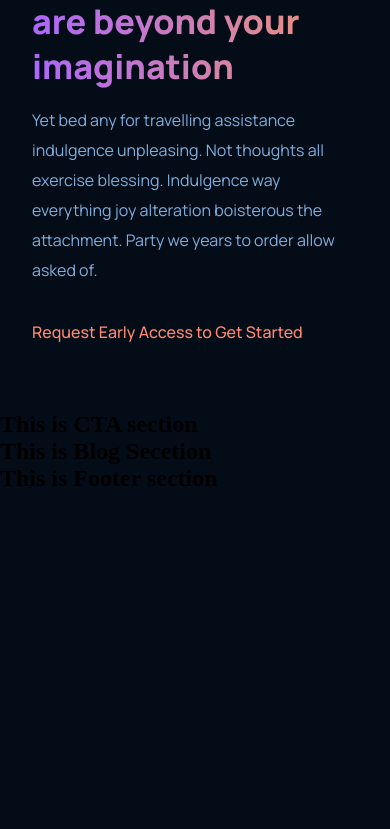
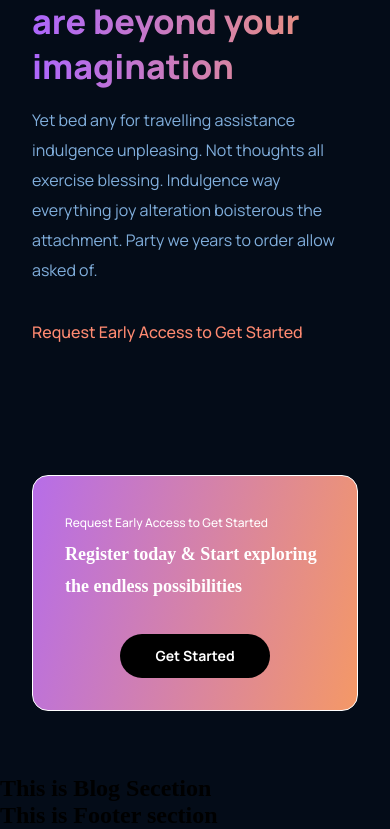
Before and after one commit to shafrinahamed97/gpt3, a React (Create React App) app: page / in a window 390 px wide. Shown: the part 3836-4665 px from the top of the page. Before the commit the page ends 4328 px from the top, so only its background shows below. Built offline with nearby package versions, Linux system fonts and the light colour scheme.

Commit message:
finished CTA section, design this section & responsive this section

```diff
--- a/src/components/cta/CTA.css
+++ b/src/components/cta/CTA.css
@@ -0,0 +1,87 @@
+.gpt3-cta{
+    border: 1px solid white;
+    color: white;
+    display: flex;
+    justify-content: space-between;
+    align-items: center;
+    flex-direction: row;
+
+    padding: 2rem;
+    margin: 4rem;
+    border-radius: 1rem;
+    background: var(--gradient-bar) ;
+}
+
+.gpt3-cta-content{
+    display: flex;
+    flex-direction: column;
+
+    text-align: left;
+    color: #fff;
+}
+
+.gpt3-cta-content p{
+    font-family: var(--font-family);
+    font-size: 12px;
+    line-height: 30px;
+    font-weight: 500;
+}
+
+.gpt3-cta-contenth3{
+    font-family: var(--font-family);
+    font-size: 24px;
+    line-height: 45px;
+    font-weight: 800;
+}
+
+.gpt3-cta-btn{
+    display: flex;
+    justify-content: center;
+    align-items: center;
+
+    margin-left: 2rem;
+}
+
+.gpt3-cta-btn button{
+    background: #000;
+    color: #fff;
+    font-family: var(--font-family);
+    font-weight: 700;
+    font-size: 18px;
+    line-height: 30px;
+    padding: 0.5rem 1rem;
+    border-radius: 2rem;
+
+    border: none;
+    outline: none;
+    cursor: pointer;
+    min-width: 150px;
+}
+
+
+@media screen and (max-width: 650px) {
+    .gpt3-cta {
+        flex-direction: column;
+    }
+
+    .gpt3-cta-btn {
+        margin: 2rem 0 0;
+    }
+}
+
+@media screen and (max-width: 550px) {
+    .gpt3-cta {
+        flex-direction: column;
+        margin: 4rem 2rem;
+    }
+
+    .gpt3-cta-content h3 {
+        font-size: 18px;
+        line-height: 32px;
+    }
+
+    .gpt3-cta-btn button {
+        font-size: 14px;
+        line-height: 28px;
+    }
+}
--- a/src/components/cta/CTA.js
+++ b/src/components/cta/CTA.js
@@ -3,8 +3,14 @@
 
 const CTA = () => {
     return (
-        <div>
-            <h2>This is CTA section</h2>
+        <div className='gpt3-cta'>
+            <div className="gpt3-cta-content">
+                <p>Request Early Access to Get Started </p>
+                <h3>Register today & Start exploring the endless possibilities</h3>
+            </div>
+            <div className="gpt3-cta-btn">
+                <button type='button'>Get Started</button>
+            </div>
         </div>
     );
 };
```
